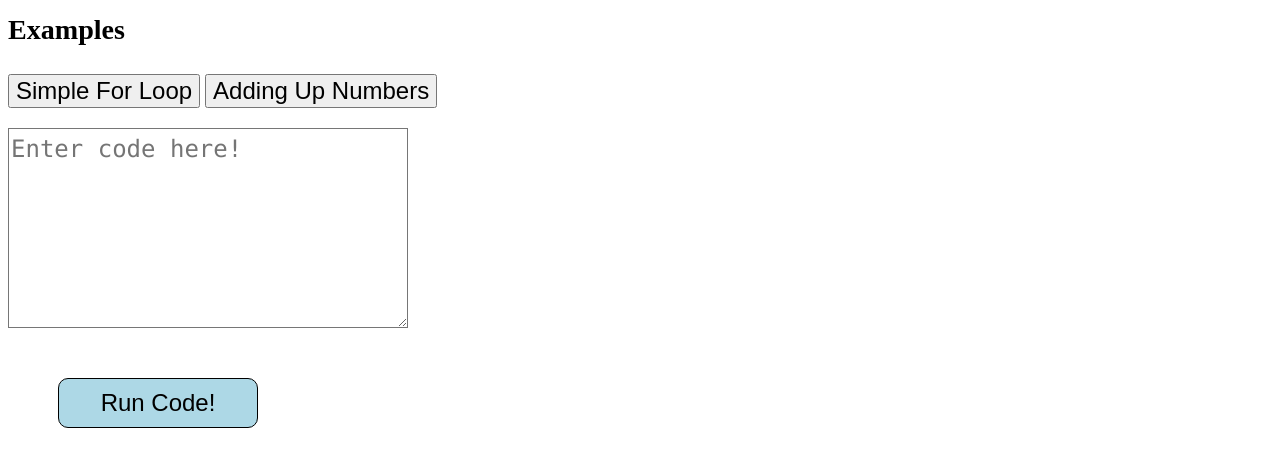
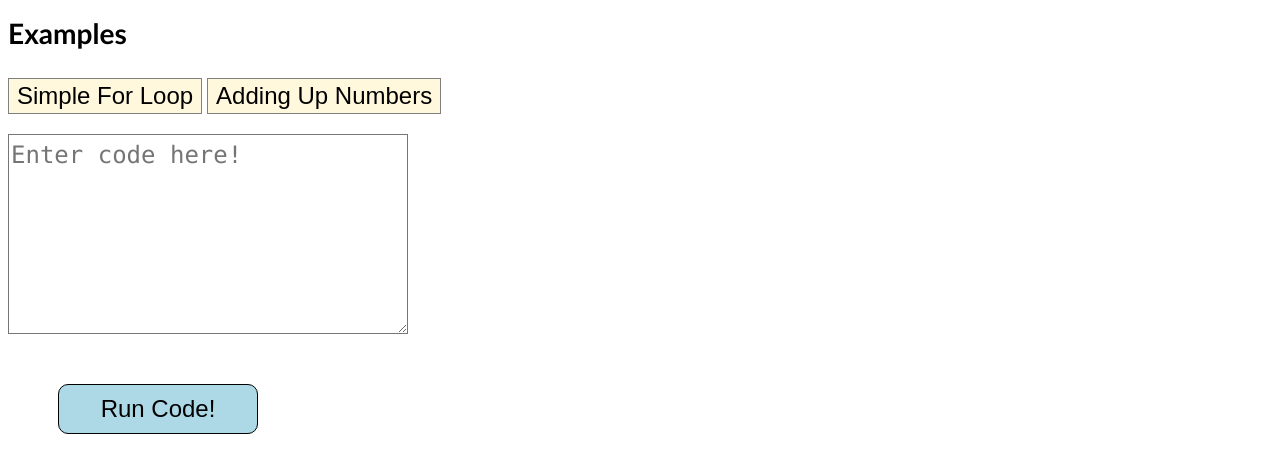
Before and after one commit to GregoryCannon/JSPlaygound, a plain HTML site: page index.html in a window 1280 px wide. Shown: the part 81-556 px from the top of the page. Drawn offline with Linux system fonts and the light colour scheme.

Commit message:
Update example for loop ranges and add fonts

```diff
--- a/index.css
+++ b/index.css
@@ -1,5 +1,6 @@
 body {
     font-size: 24px;
+    font-family:'Trebuchet MS', 'Lucida Sans Unicode', 'Lucida Grande', 'Lucida Sans', Arial, sans-serif
 }
 
 textarea, button {
@@ -10,15 +11,11 @@ textarea, button {
     margin: 20px 0;
 }
 
-#presets > * {
+#presets > button {
     margin-right: 5px;
-}
-
-#code-area {
-    width: 400px;
-    height: 200px;
-    min-width: 400px;
-    min-height: 200px;
+    background-color: cornsilk;
+    border: 1px solid grey;
+    padding: 3px 8px;
 }
 
 #run-button {
@@ -58,6 +55,8 @@ pre {
     right: 0;
     top: 0;
     bottom: 0;
+    min-width: 400px;
+    min-height: 200px;
 
     color: #000;
     background: 0 0;
@@ -77,10 +76,6 @@ pre {
     -moz-hyphens: none;
     -ms-hyphens: none;
     hyphens: none;
-
-    overflow: scroll;
-    min-width: 100px;
-    min-height: 100px;
 }
 
 textarea {
--- a/index.js
+++ b/index.js
@@ -12,11 +12,11 @@ const NEWLINE = "<br/>";
 const SAMPLES = [
   {
       title: "Simple For Loop",
-      code: "for (int i = 0; i < 10; i++) {\n\tprint(i);\n}"
+      code: "for (int i = 1; i <= 10; i++) {\n\tprint(i);\n}"
   },
   {
     title: "Adding Up Numbers",
-    code: "int total = 0;\nfor (int i = 0; i < 10; i++) {\n\ttotal = total + i;\n}\nprint(\"Total: \" + total);"
+    code: "int total = 0;\nfor (int i = 1; i <= 10; i++) {\n\ttotal = total + i;\n}\nprint(\"Total: \" + total);"
 }
 ]
 
```
